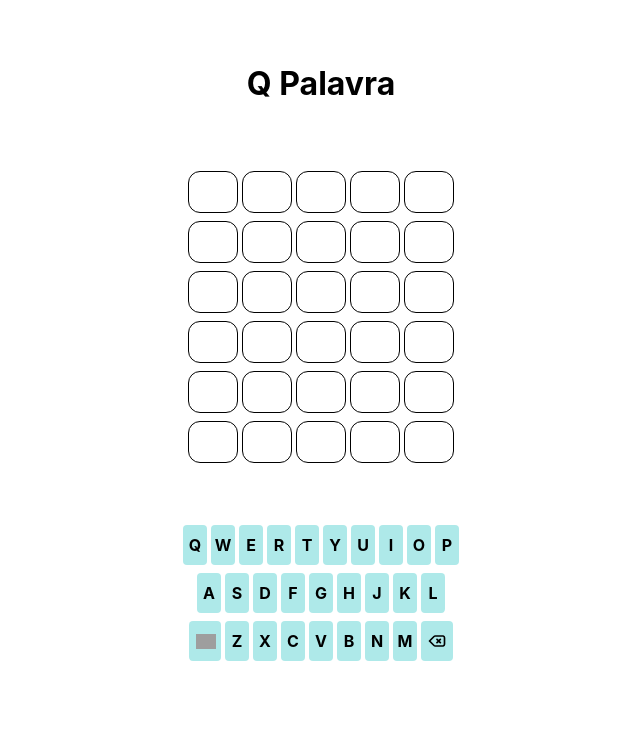
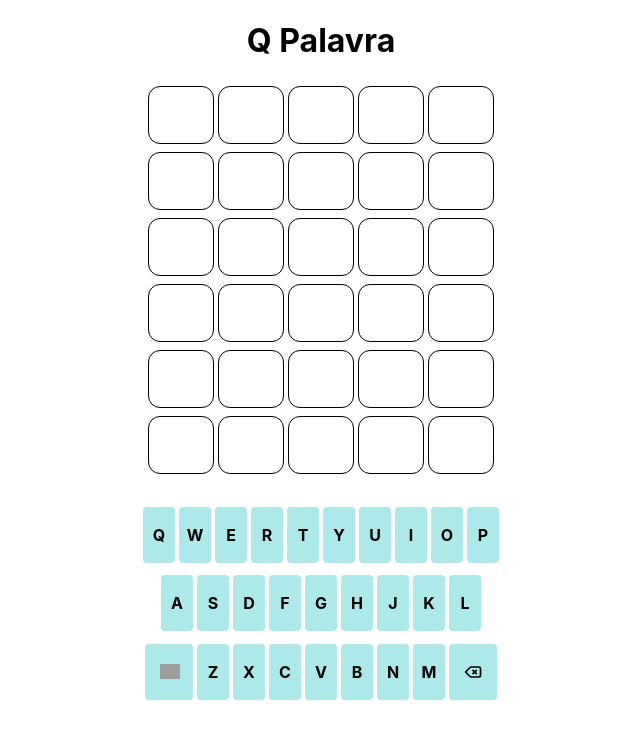
Before and after one commit to Cirovsky/qpalavra__web, a React (Create React App) app: page / in a window 1280 px wide. Shown: the top 738 px of the page, without its empty margins (319-959 px from the left). Built offline with nearby package versions, Linux system fonts and the light colour scheme; grey boxes are pictures that could not be loaded.

Commit message:
ajustes no layout do compente keyboard e geral

```diff
--- a/src/App.css
+++ b/src/App.css
@@ -9,4 +9,5 @@
   display: flex;
   flex-direction: column;
   align-items: center;
+  flex-grow: 1;
 }
--- a/src/components/Key/Key.css
+++ b/src/components/Key/Key.css
@@ -4,15 +4,15 @@
     justify-content: center;
     align-items: center;
     background-color: rgb(174, 233, 233);
-    width: 3vh;
-    height: 5vh;
+    width: 4vh;
+    height: 7vh;
     text-transform: uppercase;
     border-radius: .5vh;
     font-weight: bold;
 }
 
 .enter, .backspace{
-    width: 4vh;
+    width: 6vh;
 }
 
 .enter img{
--- a/src/components/Keyboard/Keyboard.css
+++ b/src/components/Keyboard/Keyboard.css
@@ -1,6 +1,7 @@
 .container__keyboard{
   display: flex;
   justify-content: center;
+  flex-grow: 1;
 }
 .keyboard{
     display: flex;
@@ -14,6 +15,7 @@
   display: flex;
   justify-content: center;
   column-gap: .25em;
+  flex-grow: 1;
 }
 
 .line-top{
--- a/src/components/Letter/Letter.css
+++ b/src/components/Letter/Letter.css
@@ -2,8 +2,8 @@
     display: flex;
     border: 1px solid black;
     border-radius: 1.5vh;
-    width: 6vh;
-    height: 5vh;
+    width: 8vh;
+    height: 7vh;
     font-size: 2em;
     text-transform: uppercase;
     justify-content: center;
```
